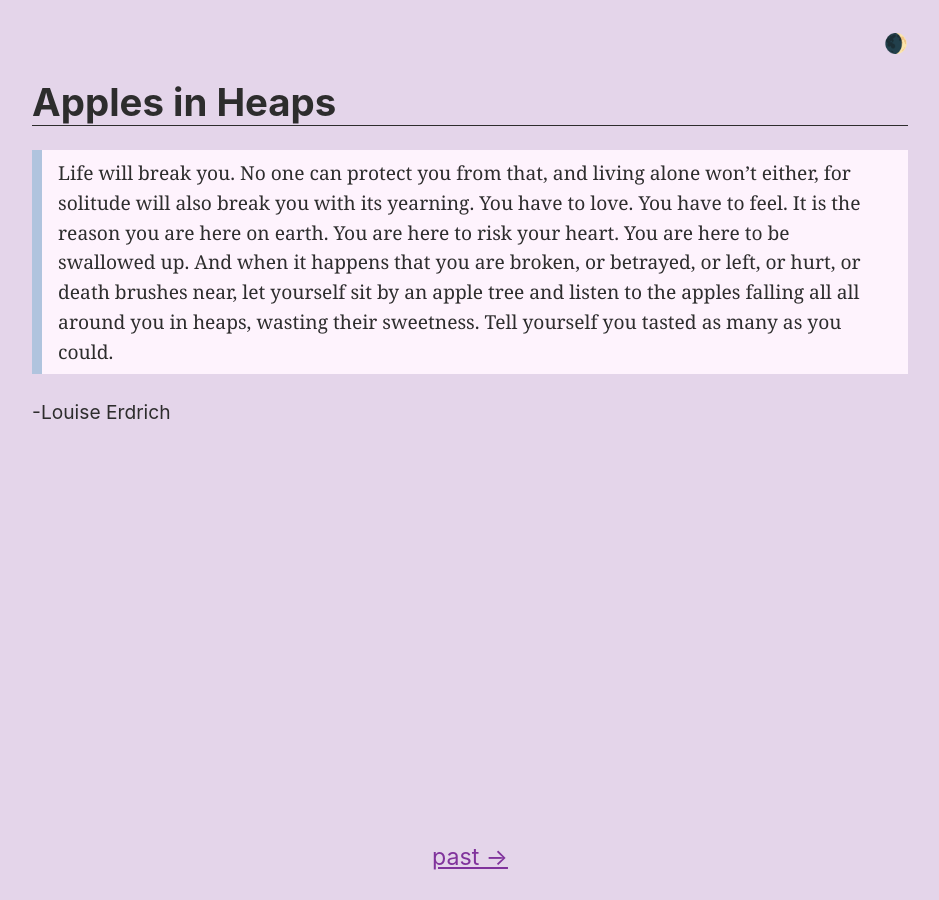
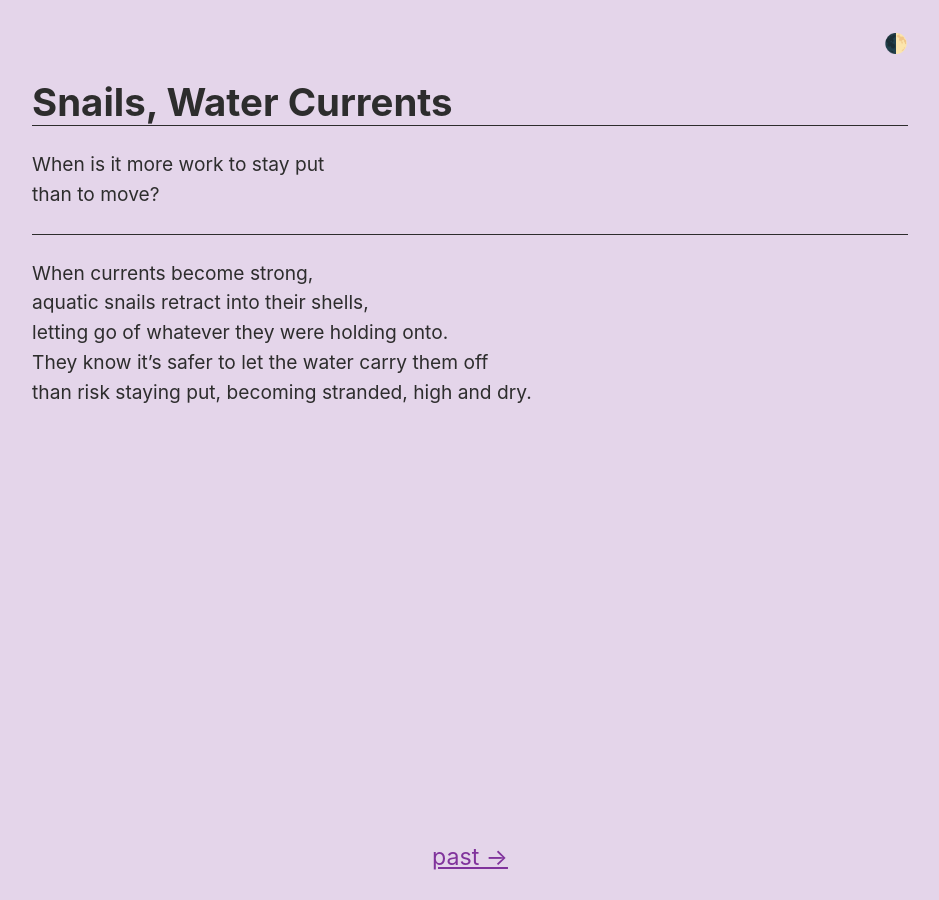
Before and after one commit to dglauber1/dglauber1.github.io, a Jekyll site: the page built from index.md, in a window 1280 px wide. Shown: the whole page, without its empty margins (170-1109 px from the left). Built offline with Jekyll 4.4.1, drawn with Linux system fonts in a browser that asks for light colours.

Commit message:
snail post, color pallette update

```diff
--- a/assets/css/default.scss
+++ b/assets/css/default.scss
@@ -102,7 +102,7 @@ hr {
     background: var(--text-color);
     border: 0;
     height: 1px;
-    margin: 4rem 0;
+    // margin: 4rem 0;
 }
 
 img {
@@ -179,13 +179,13 @@ sup { font-size: 80%; vertical-align: top; }
         background-color: var(--primary-color-light);
     }
     :root {
-        --background-color: #10002b;
+        --background-color: #10002b; // russian violet
         --text-color: #dee2e6;
         --link-color: violet;
         --link-color-alt: #F093F0;
         --primary-color: violet;
         --primary-color-light: dimgrey;
-        --secondary-color: #0f0027;
+        --secondary-color: #192024; // "night"
         --tertiary-color: #2d2d2d;
     }
 }
--- a/index.md
+++ b/index.md
@@ -1,26 +1,14 @@
 ---
-prev-musing: two-great-tragedies
-title: Apples in Heaps
-time: 🌒
+prev-musing: apples-in-heaps
+title: Snails, Water Currents
+time: 🌓
 collection: musings
 ---
-> Life will break you.
-No one can protect you from that,
-and living alone won't either,
-for solitude will also break you
-with its yearning.
-You have to love. You have to feel.
-It is the reason you are here on earth.
-You are here to risk your heart.
-You are here to be swallowed up.
-And when it happens that you are broken,
-or betrayed, or left, or hurt,
-or death brushes near,
-let yourself sit by an apple tree
-and listen to the apples falling all
-all around you in heaps,
-wasting their sweetness.
-Tell yourself you tasted
-as many as you could.
-
--Louise Erdrich
+When is it more work to stay put
+than to move?
+<hr>
+When currents become strong,
+aquatic snails retract into their shells,
+letting go of whatever they were holding onto.
+They know it's safer to let the water carry them off
+than risk staying put, becoming stranded, high and dry.
```
Also changed, not shown: _musings/apples-in-heaps.md (added, +25 -0 lines).
